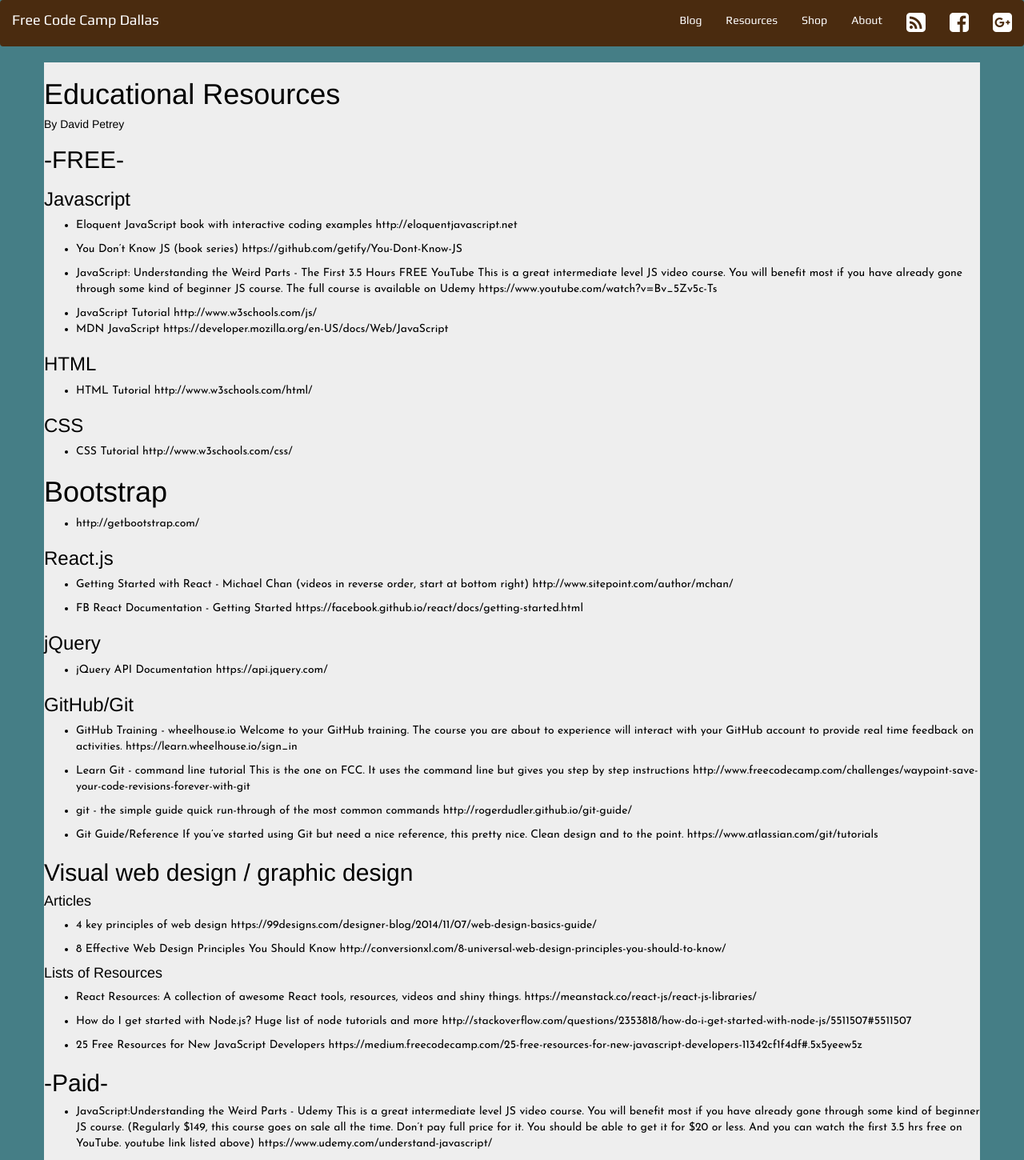
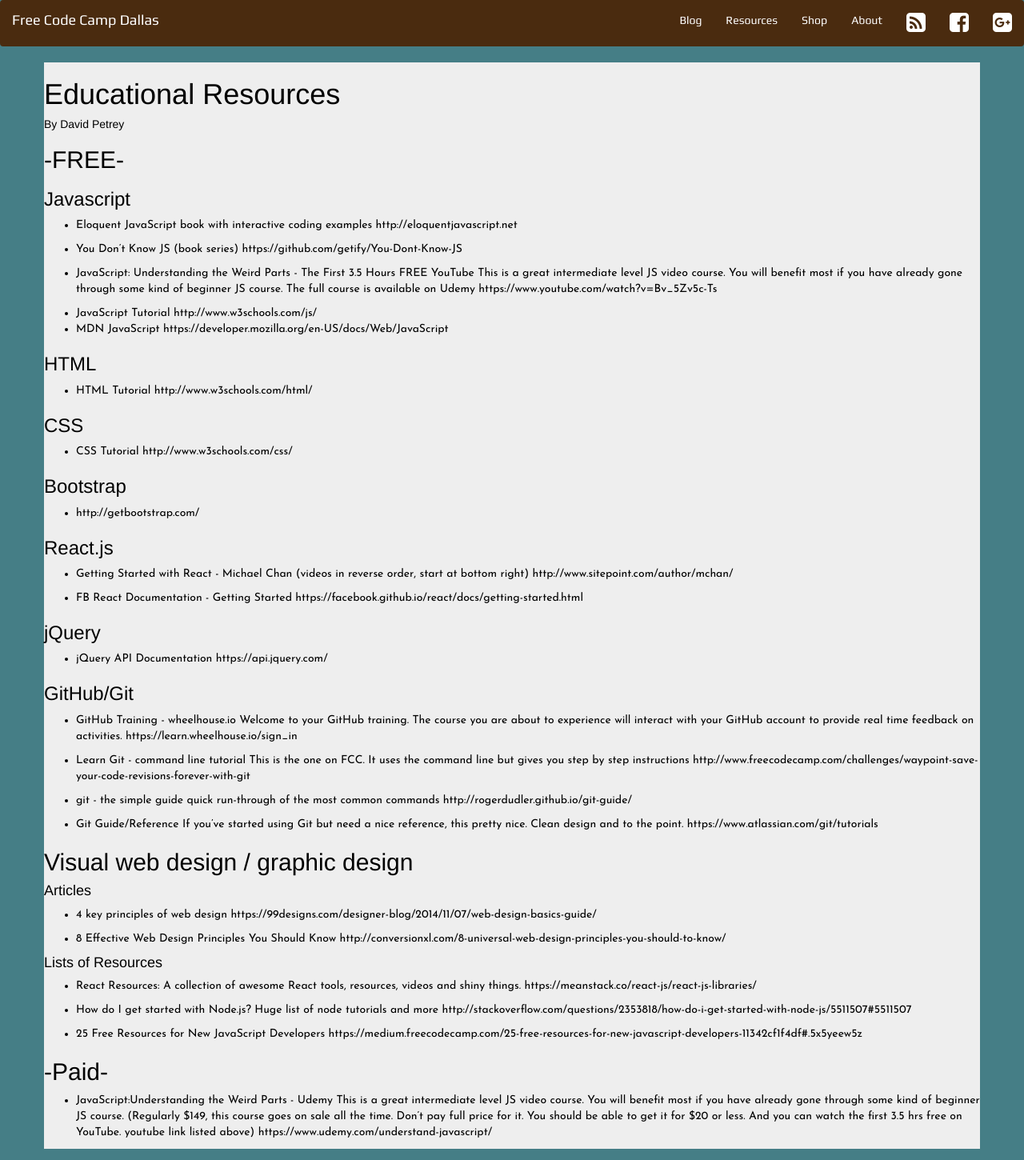
Before and after one commit to dallassoftwaredevelopers/freecodecampdallas.github.io, a Jekyll site: the page built from resources/index.md, in a window 1280 px wide. Shown: the whole page at 80% size. Built offline with Jekyll 4.4.1, drawn with Linux system fonts in a browser that asks for light colours.

```diff
--- a/resources/index.md
+++ b/resources/index.md
@@ -34,7 +34,7 @@ https://www.youtube.com/watch?v=Bv_5Zv5c-Ts
 ### CSS
 * CSS Tutorial http://www.w3schools.com/css/
 
-# Bootstrap
+### Bootstrap
 * http://getbootstrap.com/
 
 ### React.js
```
